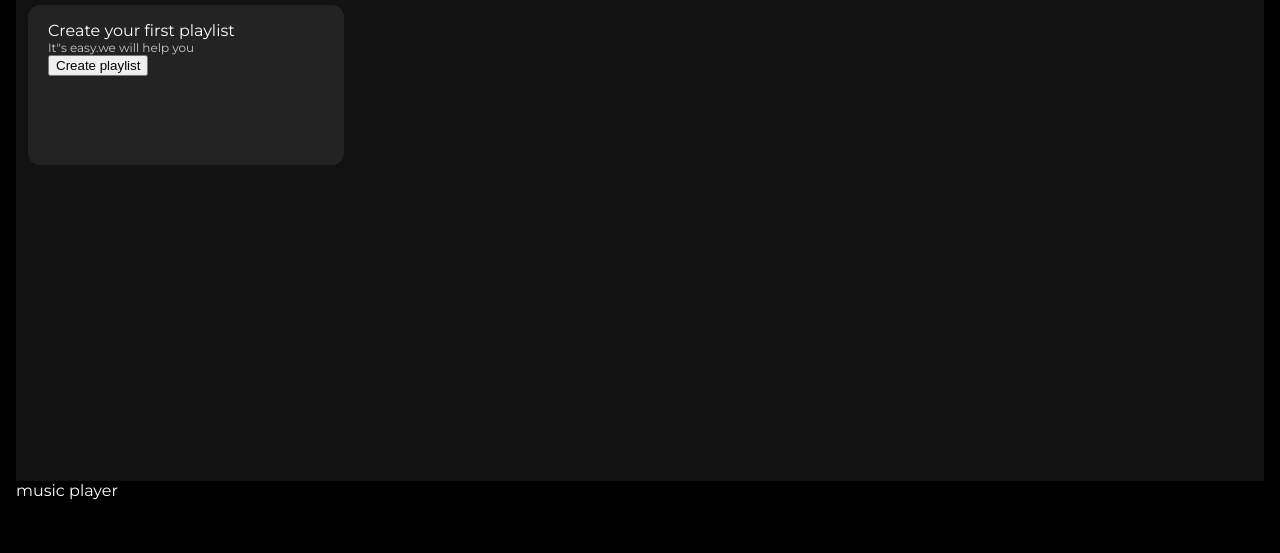
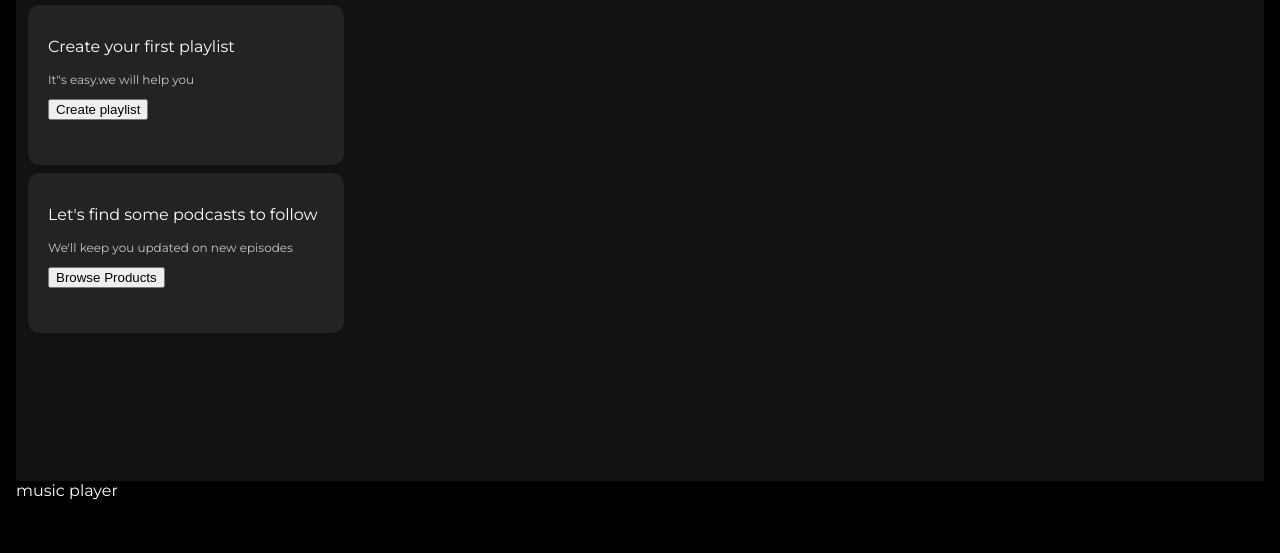
Before and after one commit to sidbuilds-44/Spotify_Clone, a plain HTML site: page index.html in a window 1280 px wide. Shown: the part 247-800 px from the top of the page. Drawn offline with Linux system fonts and the light colour scheme.

Commit message:
Enhance playlist and podcast sections in index.html
Updated playlist creation section and added podcast browsing option.

```diff
--- a/index.html
+++ b/index.html
@@ -1,16 +1,21 @@
 <!DOCTYPE html>
 <html lang="en">
+
 <head>
     <meta charset="UTF-8">
     <meta name="viewport" content="width=device-width, initial-scale=1.0">
-    <link rel="stylesheet" href="https://cdnjs.cloudflare.com/ajax/libs/font-awesome/7.3.1/css/all.min.css" integrity="sha512-QeR2VH+lsBE5LSAe1Q5EnTBbe7XTBubt8dG93Y7gidSgdMCr8nVqKcfKAMyN96SV8KDbZVTDXChatu5G2KQGzg==" crossorigin="anonymous" referrerpolicy="no-referrer">
+    <link rel="stylesheet" href="https://cdnjs.cloudflare.com/ajax/libs/font-awesome/7.3.1/css/all.min.css"
+        integrity="sha512-QeR2VH+lsBE5LSAe1Q5EnTBbe7XTBubt8dG93Y7gidSgdMCr8nVqKcfKAMyN96SV8KDbZVTDXChatu5G2KQGzg=="
+        crossorigin="anonymous" referrerpolicy="no-referrer">
     <link rel="icon" href="./assets/logo.png">
     <title>Spotify - Web Player: Music for everyone</title>
     <link rel="stylesheet" href="style.css">
     <link rel="preconnect" href="https://fonts.googleapis.com">
     <link rel="preconnect" href="https://fonts.gstatic.com" crossorigin>
-    <link href="https://fonts.googleapis.com/css2?family=Montserrat:ital,wght@0,100..900;1,100..900&display=swap" rel="stylesheet">
+    <link href="https://fonts.googleapis.com/css2?family=Montserrat:ital,wght@0,100..900;1,100..900&display=swap"
+        rel="stylesheet">
 </head>
+
 <body>
     <div class="main">
         <div class="sidebar">
@@ -37,9 +42,14 @@
                 </div>
                 <div class="lib-boxes">
                     <div class="box">
-                        <div class="box-p1">Create your first playlist</div>
-                        <div class="box-p2">It"s easy.we will help you</div>
+                        <p class="box-p1">Create your first playlist</p>
+                        <p class="box-p2">It"s easy.we will help you</p>
                         <button class="badge">Create playlist</button>
+                    </div>
+                    <div class="box">
+                        <p class="box-p1">Let's find some podcasts to follow</p>
+                        <p class="box-p2">We'll keep you updated on new episodes</p>
+                        <button class="badge">Browse Products</button>
                     </div>
                 </div>
             </div>
@@ -48,4 +58,5 @@
         <div class="music-player">music player</div>
     </div>
 </body>
+
 </html>
```
